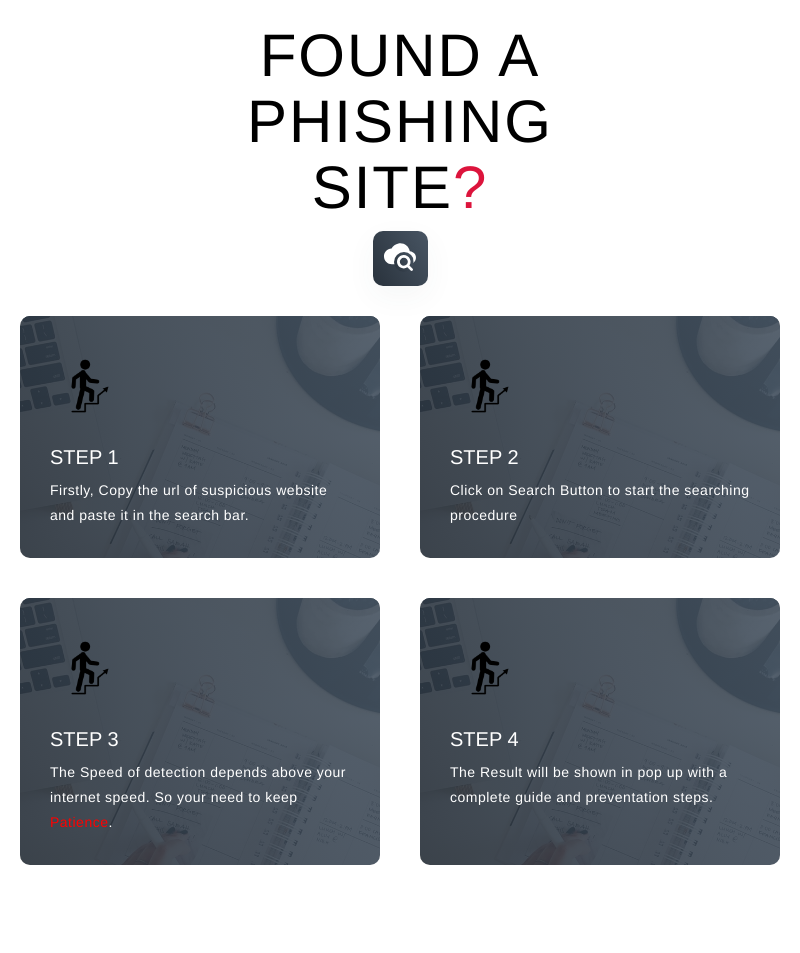
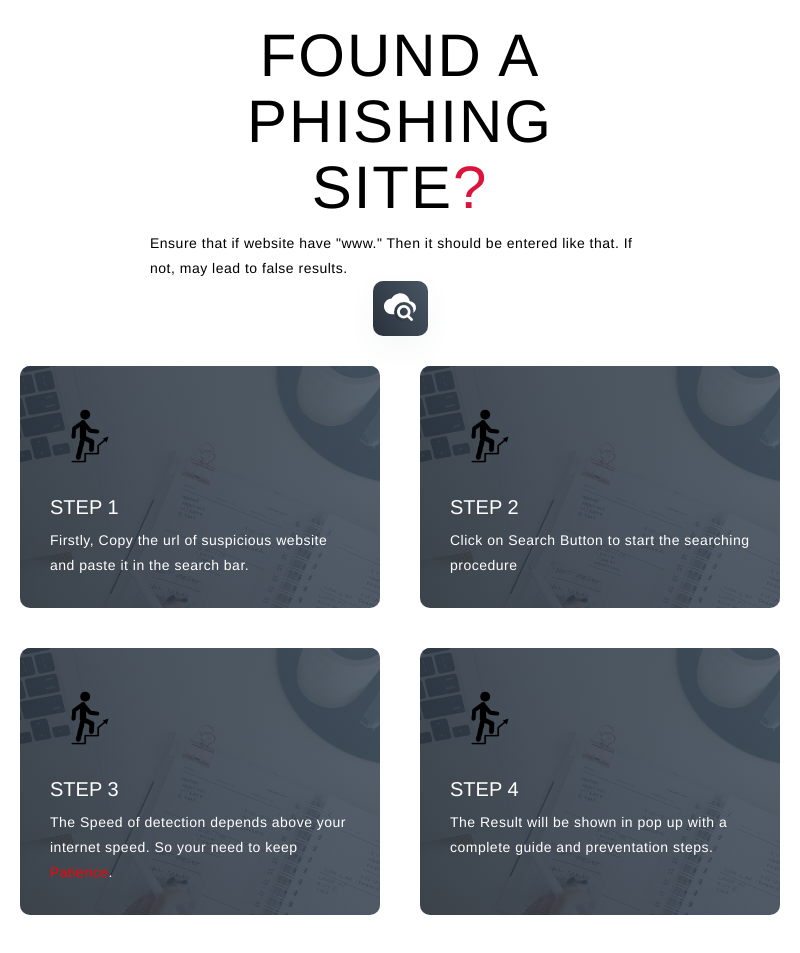
Before and after one commit to sanketshirsath226/PhishShield, an Electron app: page index.html in a window 800 px wide. Shown: the part 2513-3466 px from the top of the page. Drawn offline with nearby package versions, Linux system fonts and the light colour scheme.

Commit message:
Update index.html

```diff
--- a/index.html
+++ b/index.html
@@ -103,7 +103,7 @@
     <div class="services con">
       <div class="service-top">
         <h1 class="section-title">Found a phishing site<span>?</span></h1>
-        <p></p>
+        <p> <span>Ensure that if website have "www." Then it should be entered like that. If not, may lead to false results.</span> </p>
       </div>
       <div>
         <div class="search">
```
